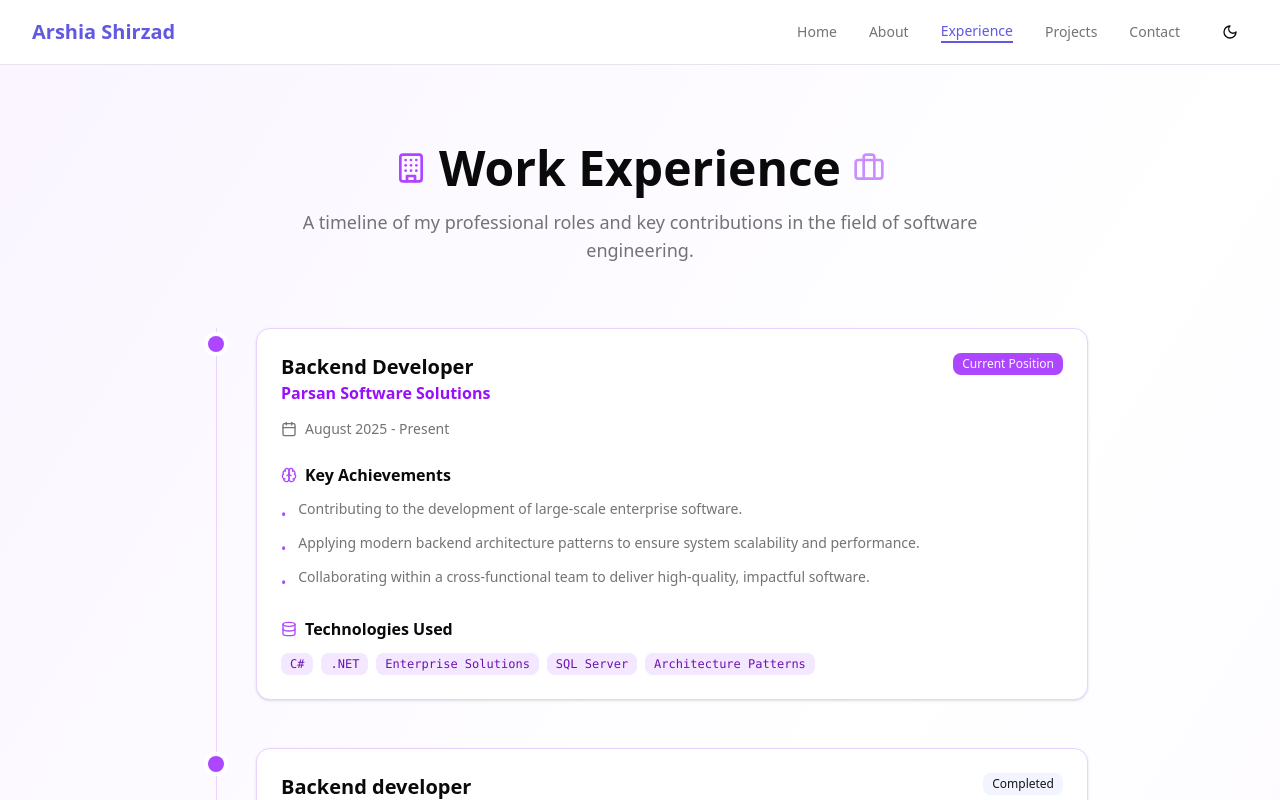
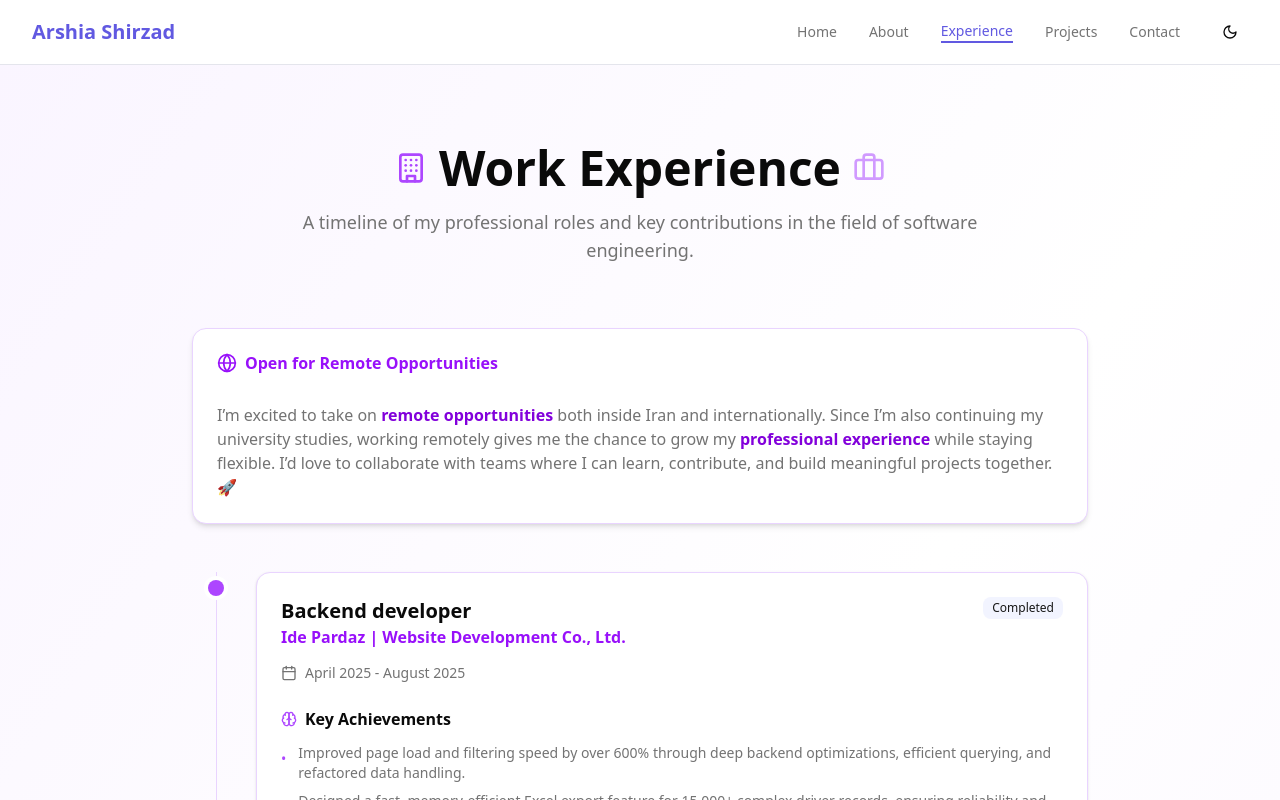
Before and after one commit to arshiashirzad/Portfolio, a React (Vite) app: page /experience in a window 1280 px wide. Shown: the top 800 px of the page. Built offline with nearby package versions, Linux system fonts and the light colour scheme.

Commit message:
updated experiences

```diff
--- a/src/pages/Experience.jsx
+++ b/src/pages/Experience.jsx
@@ -1,26 +1,13 @@
 import { motion } from 'framer-motion'
 import { Badge } from '@/components/ui/badge'
 import { Card, CardContent, CardHeader, CardTitle } from '@/components/ui/card'
-import { Calendar, Building, Code, Database, Brain, Award, Briefcase } from 'lucide-react'
+import { Calendar, Building, Code, Database, Brain, Award, Briefcase, Globe } from 'lucide-react'
 import usePageTitle from '../hooks/usePageTitle'
 
 const Experience = () => {
   usePageTitle('Experience', 'Professional experience and career journey of Arshia Shirzad in backend development and AI.')
 
   const experiences = [
-    {
-      id: 1,
-      company: "Parsan Software Solutions",
-      position: "Backend Developer",
-      duration: "August 2025 - Present",
-      status: "Current Position",
-      technologies: ["C#", ".NET", "Enterprise Solutions", "SQL Server", "Architecture Patterns"],
-      highlights: [
-        "Contributing to the development of large-scale enterprise software.",
-        "Applying modern backend architecture patterns to ensure system scalability and performance.",
-        "Collaborating within a cross-functional team to deliver high-quality, impactful software."
-      ]
-    },
     {
       id: 2,
       company: "Ide Pardaz | Website Development Co., Ltd.",
@@ -87,6 +74,32 @@ const Experience = () => {
           </p>
         </motion.div>
 
+        {/* Remote Passion Section */}
+        <motion.div
+          initial={{ opacity: 0, y: 20 }}
+          animate={{ opacity: 1, y: 0 }}
+          transition={{ duration: 0.6, delay: 0.2 }}
+          className="mb-12"
+        >
+          <Card className="border-purple-200 dark:border-purple-700 shadow-md">
+            <CardHeader>
+              <CardTitle className="flex items-center gap-2 text-purple-600 dark:text-purple-400">
+                <Globe className="h-5 w-5" /> Open for Remote Opportunities
+              </CardTitle>
+            </CardHeader>
+          <CardContent>
+  <p className="text-muted-foreground">
+    I’m excited to take on <span className="font-semibold text-purple-700 dark:text-purple-400">remote opportunities </span>
+    both inside Iran and internationally.
+    Since I’m also continuing my university studies, working remotely gives me the chance to grow my
+    <span className="font-semibold text-purple-700 dark:text-purple-400"> professional experience </span>
+    while staying flexible.
+    I’d love to collaborate with teams where I can learn, contribute, and build meaningful projects together. 🚀
+  </p>
+</CardContent>
+
+          </Card>
+        </motion.div>
 
         {/* Experience Timeline */}
         <div className="relative pl-6 before:absolute before:top-0 before:left-6 before:h-full before:w-px before:bg-purple-200 dark:before:bg-purple-700/50">
```
Lines whose indentation alone changed are shown as unchanged.
